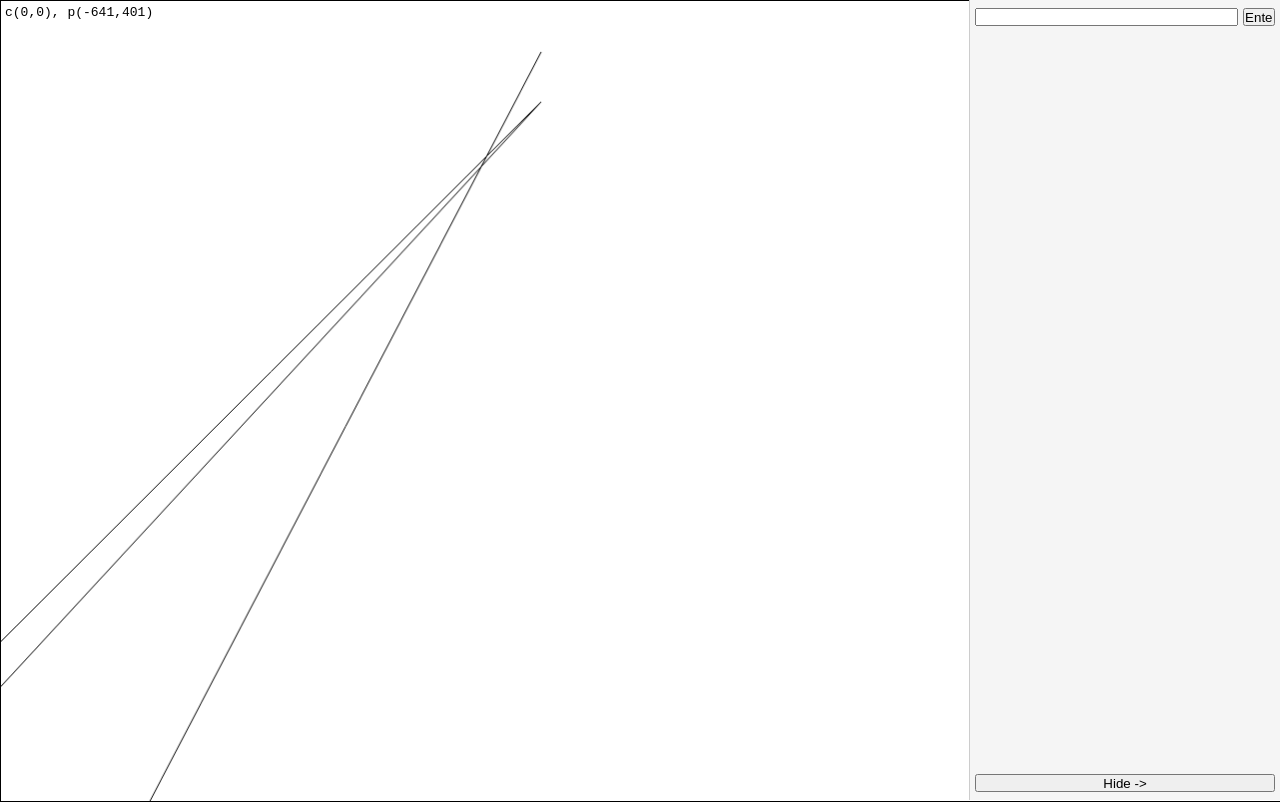
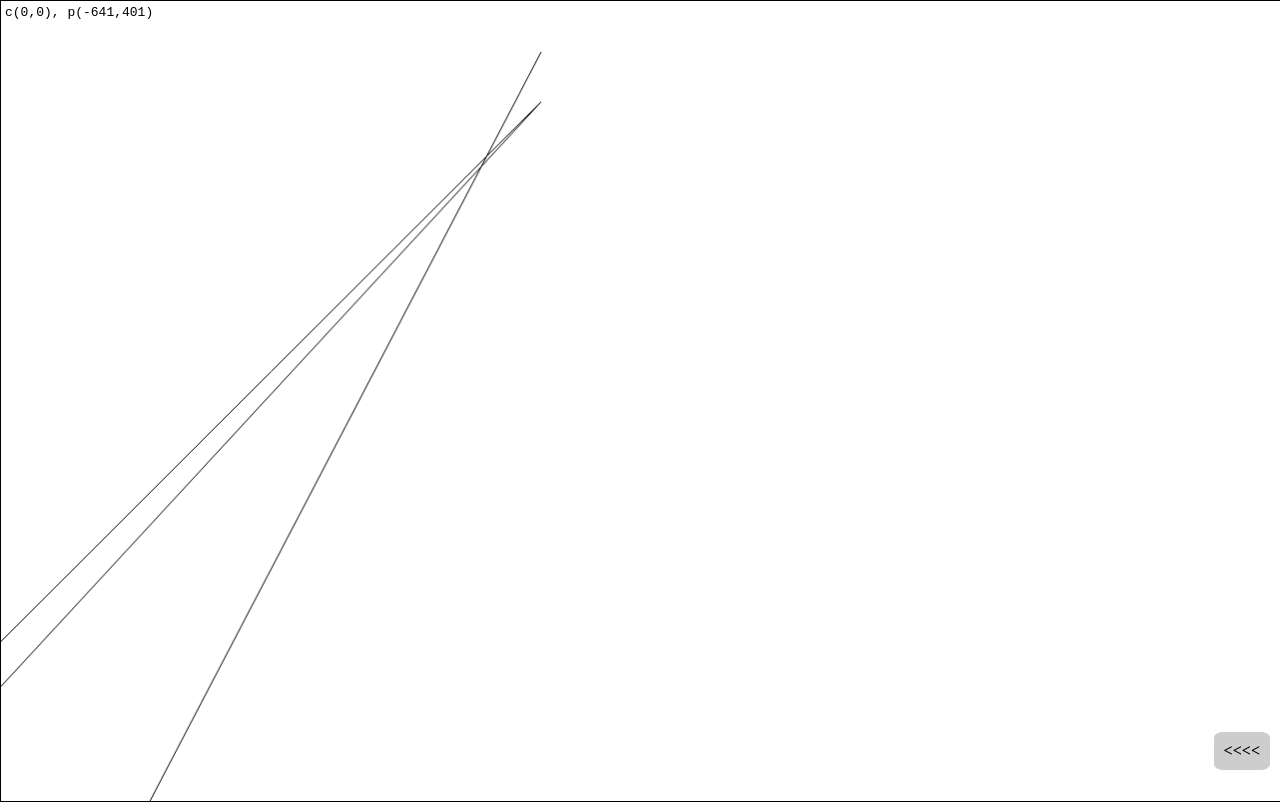
Before and after one commit to hellmage/biu-, a website built with webpack: page index.html in a window 1280 px wide. Both pictures are taken after a click on the button "Hide ->". Built offline with nearby package versions, Linux system fonts and the light colour scheme.

Commit message:
toggle right panel

```diff
--- a/index.html
+++ b/index.html
@@ -71,6 +71,18 @@
     order: 2;
     margin-left: 5px;
   }
+  #right-panel-anchor {
+    position: absolute;
+    right: 0px;
+    bottom: 20px;
+    padding: 10px;
+    margin: 10px;
+    font-weight: bold;
+    display: none;
+    background-color: rgb(205,205,205);
+    border-radius: 15%;
+    cursor: pointer;
+  }
   </style>
 </head>
 <body>
@@ -84,5 +96,6 @@
     </div>
     <button id="hide-panel">Hide -></button>
   </div>
+  <div id="right-panel-anchor"> <<<< </div>
 </body>
 </html>
--- a/src/html/right-panel.js
+++ b/src/html/right-panel.js
@@ -12,4 +12,14 @@ export function init() {
     if (evt.which === 13)
       input();
   })
+
+  document.getElementById("right-panel-anchor").addEventListener("click", function(evt) {
+    document.getElementById("right-panel-anchor").style.display = "none";
+    document.getElementById("right-panel").style.display = "";
+  })
+
+  document.getElementById("hide-panel").addEventListener("click", function(evt) {
+    document.getElementById("right-panel").style.display = "none";
+    document.getElementById("right-panel-anchor").style.display = "block";
+  })
 }
```
